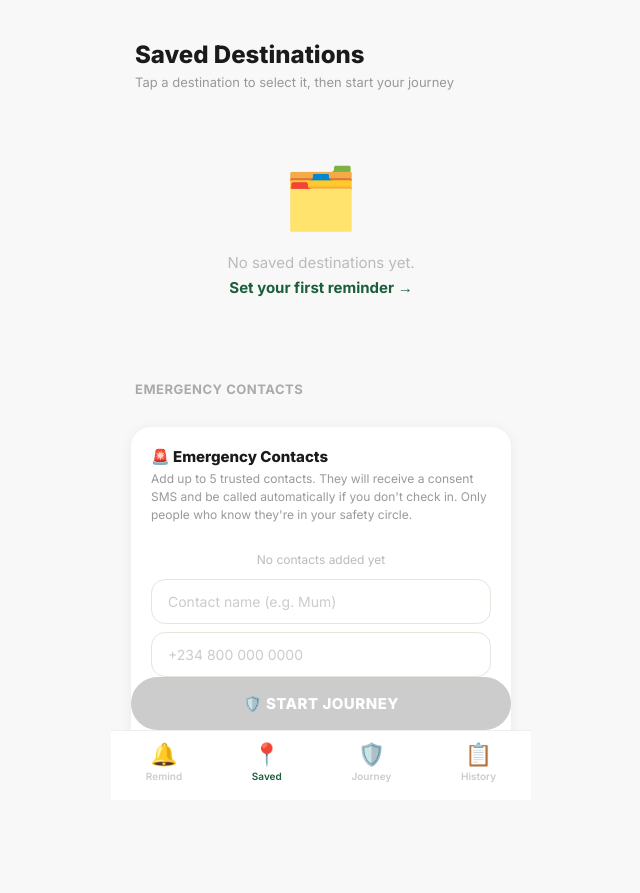
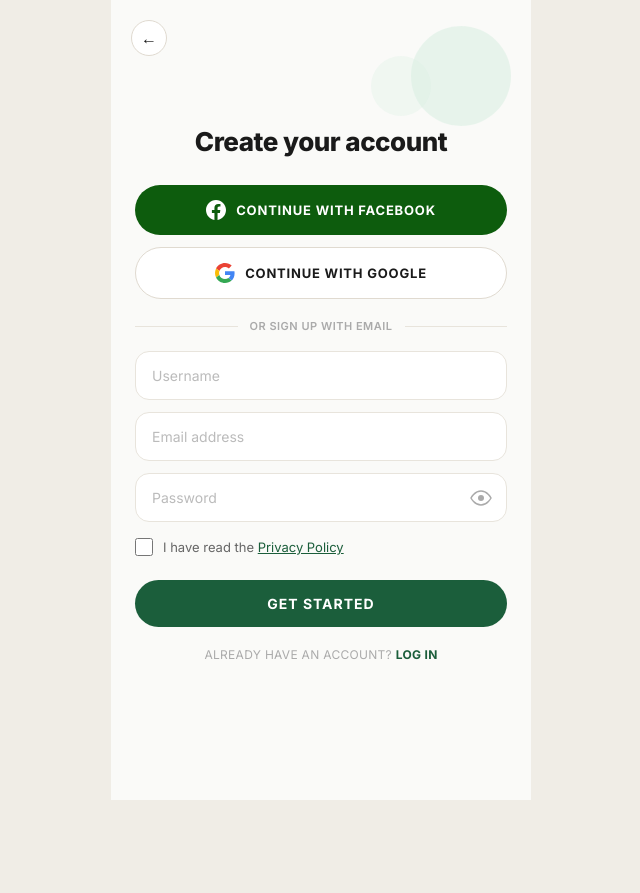
Before and after one commit to fathia132/SafeRoute, a Flask app: page /saved in a window 1280 px wide. Shown: the whole page, without its empty margins (319-959 px from the left). After the commit the page ends 800 px from the top, so only its background shows below. Run offline with Flask 3, Linux system fonts and the light colour scheme; a user stored in the database is signed in; data that the repository does not hold is empty.

Commit message:
Update saved.html

```diff
--- a/templates/saved.html
+++ b/templates/saved.html
@@ -3,261 +3,141 @@
 <head>
 <meta charset="UTF-8"/>
 <meta name="viewport" content="width=device-width, initial-scale=1.0"/>
-<title>Saved – SafeRoute</title>
+<title>Create Account – SafeRoute</title>
+<link rel="preconnect" href="https://fonts.googleapis.com"/>
 <link href="https://fonts.googleapis.com/css2?family=Inter:wght@400;500;600;700;800&display=swap" rel="stylesheet"/>
 <style>
 *,*::before,*::after{margin:0;padding:0;box-sizing:border-box}
-body{font-family:'Inter',sans-serif;background:#F8F8F8;min-height:100vh;display:flex;justify-content:center}
-.page{width:100%;max-width:420px;min-height:100vh;background:#F8F8F8;padding-bottom:140px}
-
-/* HEADER */
-.page-header{padding:40px 24px 8px}
-.page-header h1{font-size:24px;font-weight:800;color:#1A1A1A;margin-bottom:4px}
-.page-header p{font-size:13px;color:#999;line-height:1.5}
-
-/* HINT BAR */
-.hint-bar{margin:14px 20px 0;background:#E8F5EE;border-radius:14px;padding:12px 16px;font-size:13px;color:#1B5E3B;font-weight:600;display:none;text-align:center}
-.hint-bar.show{display:block}
-
-/* SECTION LABEL */
-.section-label{padding:20px 24px 10px;font-size:13px;font-weight:700;color:#AAAAAA;letter-spacing:0.5px;text-transform:uppercase}
-
-/* REMINDER CARDS */
-.reminder-list{padding:0 20px;display:flex;flex-direction:column;gap:12px}
-.reminder-card{background:white;border-radius:20px;padding:16px 18px;box-shadow:0 2px 14px rgba(0,0,0,0.06);display:flex;align-items:center;gap:14px;cursor:pointer;border:2.5px solid transparent;transition:all 0.2s;-webkit-tap-highlight-color:transparent}
-.reminder-card:active{transform:scale(0.97)}
-.reminder-card.selected{border-color:#1B5E3B;box-shadow:0 4px 20px rgba(27,94,59,0.15)}
-.card-icon{width:48px;height:48px;border-radius:14px;background:#F0FAF4;display:flex;align-items:center;justify-content:center;font-size:24px;flex-shrink:0;transition:background 0.2s}
-.reminder-card.selected .card-icon{background:#1B5E3B}
-.card-details{flex:1;min-width:0}
-.card-dest{font-size:15px;font-weight:700;color:#1A1A1A;white-space:nowrap;overflow:hidden;text-overflow:ellipsis;margin-bottom:3px}
-.card-time{font-size:13px;color:#555;font-weight:500}
-.card-days{font-size:11px;color:#BBBBBB;margin-top:3px}
-.card-right{display:flex;flex-direction:column;align-items:center;gap:10px;flex-shrink:0}
-.tick{width:24px;height:24px;border-radius:50%;background:#1B5E3B;color:white;display:none;align-items:center;justify-content:center;font-size:13px;font-weight:800}
-.reminder-card.selected .tick{display:flex}
-.del-btn{background:none;border:none;font-size:20px;cursor:pointer;color:#DDDDDD;line-height:1;padding:2px;-webkit-tap-highlight-color:transparent}
-
-/* EMPTY */
-.empty-state{text-align:center;padding:60px 24px;color:#BBBBBB}
-.empty-state .ei{font-size:60px;margin-bottom:16px}
-.empty-state p{font-size:15px;line-height:1.7}
-.empty-state a{color:#1B5E3B;font-weight:700;text-decoration:none}
-
-/* EMERGENCY CARD */
-.emergency-card{margin:20px 20px 0;background:white;border-radius:20px;padding:20px;box-shadow:0 2px 14px rgba(0,0,0,0.06)}
-.emergency-card h3{font-size:15px;font-weight:800;color:#1A1A1A;margin-bottom:4px;display:flex;align-items:center;gap:8px}
-.emergency-card .sub{font-size:12px;color:#999;margin-bottom:16px;line-height:1.5}
-.contact-item{display:flex;align-items:center;gap:12px;background:#F8F8F8;border-radius:14px;padding:12px 14px;margin-bottom:8px}
-.contact-avatar{width:38px;height:38px;border-radius:50%;background:#E8F5EE;display:flex;align-items:center;justify-content:center;font-size:18px;flex-shrink:0}
-.contact-info{flex:1;min-width:0}
-.contact-name{font-size:13px;font-weight:700;color:#1A1A1A}
-.contact-num{font-size:12px;color:#888;margin-top:1px}
-.no-contacts{font-size:12px;color:#BBBBBB;text-align:center;padding:12px 0}
-
-/* INPUTS */
-.field-group{display:flex;flex-direction:column;gap:8px;margin-bottom:12px}
-.inp{width:100%;padding:13px 16px;border:1.5px solid #E8E4DC;border-radius:14px;font-size:14px;font-family:'Inter',sans-serif;background:white;color:#1A1A1A;outline:none;transition:border-color 0.2s;-webkit-appearance:none}
-.inp::placeholder{color:#CCCCCC}
-.inp:focus{border-color:#1B5E3B}
-
-/* BUTTONS */
-.btn-green{width:100%;padding:14px;background:#1B5E3B;color:white;border:none;border-radius:50px;font-size:13px;font-weight:700;letter-spacing:0.5px;font-family:'Inter',sans-serif;cursor:pointer;transition:opacity 0.15s;-webkit-tap-highlight-color:transparent}
-.btn-green:active{opacity:0.85}
-
-/* STICKY FOOTER */
-.sticky-footer{position:fixed;bottom:70px;left:50%;transform:translateX(-50%);width:calc(100% - 40px);max-width:380px;z-index:50}
-.btn-start{width:100%;padding:17px;background:#1B5E3B;color:white;border:none;border-radius:50px;font-size:15px;font-weight:800;letter-spacing:0.5px;font-family:'Inter',sans-serif;cursor:pointer;box-shadow:0 8px 24px rgba(27,94,59,0.35);transition:all 0.2s;-webkit-tap-highlight-color:transparent}
-.btn-start:disabled{background:#CCCCCC;box-shadow:none;cursor:not-allowed}
-.btn-start:not(:disabled):active{transform:scale(0.97)}
-
-/* BOTTOM NAV */
-.bottom-nav{position:fixed;bottom:0;left:50%;transform:translateX(-50%);width:100%;max-width:420px;background:white;display:flex;justify-content:space-around;padding:10px 0 18px;border-top:1px solid #EEEEEE;z-index:100}
-.bottom-nav a{display:flex;flex-direction:column;align-items:center;gap:3px;text-decoration:none;color:#CCCCCC;font-size:10px;font-weight:600;-webkit-tap-highlight-color:transparent}
-.bottom-nav a.active{color:#1B5E3B}
-.bottom-nav .ni{font-size:22px}
-
-/* TOAST */
-#toast{position:fixed;bottom:150px;left:50%;transform:translateX(-50%) translateY(16px);background:#1A1A1A;color:white;padding:12px 24px;border-radius:50px;font-size:13px;opacity:0;transition:all 0.3s;z-index:999;pointer-events:none;white-space:nowrap;font-family:'Inter',sans-serif}
+body{font-family:'Inter',sans-serif;background:#F0EDE6;min-height:100vh;display:flex;align-items:flex-start;justify-content:center}
+.page{width:100%;max-width:420px;min-height:100vh;background:#FAFAF8;position:relative}
+.page-header{padding:20px 20px 0}
+.back-btn{width:36px;height:36px;border-radius:50%;border:1.5px solid #E0DAD0;background:white;display:inline-flex;align-items:center;justify-content:center;text-decoration:none;color:#1A1A1A;font-size:16px;cursor:pointer}
+.blob-wrap{position:relative;height:60px;overflow:visible}
+.blob{position:absolute;border-radius:50%;background:#D6EDE0;opacity:0.5}
+.blob-1{width:100px;height:100px;top:-30px;right:20px}
+.blob-2{width:60px;height:60px;top:0px;right:100px;opacity:0.3}
+.signup-wrap{padding:10px 24px 48px}
+h2{font-size:26px;font-weight:800;color:#1A1A1A;margin-bottom:28px;text-align:center;letter-spacing:-0.5px}
+.btn{width:100%;padding:15px 20px;border:none;border-radius:50px;font-size:13px;font-weight:700;letter-spacing:0.8px;cursor:pointer;display:flex;align-items:center;justify-content:center;gap:10px;transition:opacity 0.15s,transform 0.15s;font-family:'Inter',sans-serif}
+.btn:active{transform:scale(0.97);opacity:0.9}
+.btn-facebook{background:rgb(13,92,13);color:white;margin-bottom:12px}
+.btn-google{background:white;color:#1A1A1A;border:1.5px solid #E0DAD0;margin-bottom:4px}
+.divider{display:flex;align-items:center;gap:12px;margin:20px 0 18px;color:#AAAAAA;font-size:11px;font-weight:600;letter-spacing:0.5px}
+.divider::before,.divider::after{content:'';flex:1;height:1px;background:#E8E4DC}
+.input-wrap{position:relative;margin-bottom:12px}
+.input-wrap input{width:100%;padding:15px 44px 15px 16px;border:1.5px solid #E8E4DC;border-radius:14px;font-size:14px;font-family:'Inter',sans-serif;background:white;color:#1A1A1A;outline:none;transition:border-color 0.2s;-webkit-appearance:none}
+.input-wrap input::placeholder{color:#BBBBBB}
+.input-wrap input:focus{border-color:#1B5E3B}
+.input-wrap input.valid{border-color:#2E7D52}
+.check-icon{position:absolute;right:16px;top:50%;transform:translateY(-50%);color:#2E7D52;font-size:16px;font-weight:700;display:none}
+.input-wrap input.valid~.check-icon{display:block}
+.eye-icon{position:absolute;right:14px;top:50%;transform:translateY(-50%);cursor:pointer;width:24px;height:24px;user-select:none;display:flex;align-items:center;justify-content:center}
+.privacy-row{display:flex;align-items:center;gap:10px;font-size:13px;color:#666;margin:16px 0 24px}
+.privacy-row input[type=checkbox]{width:18px;height:18px;border-radius:4px;accent-color:#1B5E3B;cursor:pointer;flex-shrink:0}
+.privacy-row a{color:#1B5E3B;text-decoration:underline}
+.btn-primary{background:#1B5E3B;color:white;font-size:14px;font-weight:700;letter-spacing:1px}
+.signin-link{text-align:center;font-size:12px;color:#AAAAAA;margin-top:20px;letter-spacing:0.3px}
+.signin-link a{color:#1B5E3B;font-weight:700;text-decoration:none}
+#toast{position:fixed;bottom:32px;left:50%;transform:translateX(-50%) translateY(16px);background:#1A1A1A;color:white;padding:12px 24px;border-radius:50px;font-size:13px;opacity:0;transition:all 0.3s;z-index:999;pointer-events:none;white-space:nowrap;font-family:'Inter',sans-serif}
 #toast.show{opacity:1;transform:translateX(-50%) translateY(0)}
 </style>
 </head>
 <body>
 <div class="page">
-
   <div class="page-header">
-    <h1>Saved Destinations</h1>
-    <p>Tap a destination to select it, then start your journey</p>
+    <a href="/" class="back-btn">←</a>
   </div>
-
-  <div class="hint-bar" id="hintBar">✅ Destination selected — tap Start Journey below</div>
-
-  {% if reminders %}
-  <div class="section-label">YOUR SAVED PLACES</div>
-  <div class="reminder-list">
-    {% for r in reminders %}
-    <div class="reminder-card" id="card-{{r.id}}"
-      onclick="selectCard({{r.id}}, '{{r.destination}}', {{r.hour}}, {{r.minute}}, '{{r.period}}')">
-      <div class="card-icon">📍</div>
-      <div class="card-details">
-        <div class="card-dest">{{r.destination}}</div>
-        <div class="card-time">{{r.hour}}:{{ '%02d'|format(r.minute) }} {{r.period}}</div>
-        <div class="card-days">{{r.days.replace(',', ' · ')}}</div>
-      </div>
-      <div class="card-right">
-        <div class="tick">✓</div>
-        <button class="del-btn" onclick="deleteCard(event, {{r.id}})">🗑️</button>
-      </div>
+  <div class="blob-wrap">
+    <div class="blob blob-1"></div>
+    <div class="blob blob-2"></div>
+  </div>
+  <div class="signup-wrap">
+    <h2>Create your account</h2>
+    <button class="btn btn-facebook" onclick="window.location='/auth/facebook'">
+      <svg width="20" height="20" fill="white" viewBox="0 0 24 24">
+        <path d="M24 12.073C24 5.404 18.627 0 12 0S0 5.404 0 12.073C0 18.1 4.388 23.094 10.125 24v-8.437H7.078v-3.49h3.047V9.41c0-3.025 1.792-4.697 4.533-4.697 1.312 0 2.686.236 2.686.236v2.97h-1.513c-1.491 0-1.956.93-1.956 1.886v2.267h3.328l-.532 3.49h-2.796V24C19.612 23.094 24 18.1 24 12.073z"/>
+      </svg>
+      CONTINUE WITH FACEBOOK
+    </button>
+    <button class="btn btn-google" onclick="window.location='/auth/google'">
+      <svg width="20" height="20" viewBox="0 0 48 48">
+        <path fill="#EA4335" d="M24 9.5c3.54 0 6.71 1.22 9.21 3.6l6.85-6.85C35.9 2.38 30.47 0 24 0 14.62 0 6.51 5.38 2.56 13.22l7.98 6.19C12.43 13.72 17.74 9.5 24 9.5z"/>
+        <path fill="#4285F4" d="M46.98 24.55c0-1.57-.15-3.09-.38-4.55H24v9.02h12.94c-.58 2.96-2.26 5.48-4.78 7.18l7.73 6c4.51-4.18 7.09-10.36 7.09-17.65z"/>
+        <path fill="#FBBC05" d="M10.53 28.59c-.48-1.45-.76-2.99-.76-4.59s.27-3.14.76-4.59l-7.98-6.19C.92 16.46 0 20.12 0 24c0 3.88.92 7.54 2.56 10.78l7.97-6.19z"/>
+        <path fill="#34A853" d="M24 48c6.48 0 11.93-2.13 15.89-5.81l-7.73-6c-2.15 1.45-4.92 2.3-8.16 2.3-6.26 0-11.57-4.22-13.47-9.91l-7.98 6.19C6.51 42.62 14.62 48 24 48z"/>
+      </svg>
+      CONTINUE WITH GOOGLE
+    </button>
+    <div class="divider">OR SIGN UP WITH EMAIL</div>
+    <div class="input-wrap">
+      <input type="text" id="name" placeholder="Username" oninput="validate(this)" autocomplete="username"/>
+      <span class="check-icon">✓</span>
     </div>
-    {% endfor %}
+    <div class="input-wrap">
+      <input type="email" id="email" placeholder="Email address" oninput="validate(this)" autocomplete="email"/>
+      <span class="check-icon">✓</span>
+    </div>
+    <div class="input-wrap">
+      <input type="password" id="password" placeholder="Password" autocomplete="new-password"/>
+      <span class="eye-icon" id="eyeToggle" onclick="togglePassword()">
+        <svg width="22" height="22" viewBox="0 0 22 22" fill="none">
+          <path d="M1 11C1 11 4.5 4 11 4C17.5 4 21 11 21 11C21 11 17.5 18 11 18C4.5 18 1 11 1 11Z" stroke="#AAAAAA" stroke-width="1.5" stroke-linecap="round" fill="white"/>
+          <circle cx="11" cy="11" r="3" fill="#AAAAAA" id="eyePupil"/>
+          <path id="eyeLid" d="M1 11C4.5 4 17.5 4 21 11" stroke="white" stroke-width="7" stroke-linecap="round" fill="none" style="display:none"/>
+          <path id="eyeLash" d="M1 11C4.5 4 17.5 4 21 11" stroke="#AAAAAA" stroke-width="1.5" stroke-linecap="round" fill="none" style="display:none"/>
+          <line id="eyeStrike" x1="3" y1="19" x2="19" y2="3" stroke="#AAAAAA" stroke-width="1.5" stroke-linecap="round" style="display:none"/>
+        </svg>
+      </span>
+    </div>
+    <div class="privacy-row">
+      <input type="checkbox" id="privacy"/>
+      <label for="privacy">I have read the <a href="/privacy">Privacy Policy</a></label>
+    </div>
+    <button class="btn btn-primary" onclick="doSignup()">GET STARTED</button>
+    <p class="signin-link">ALREADY HAVE AN ACCOUNT? <a href="/signin">LOG IN</a></p>
   </div>
-  {% else %}
-  <div class="empty-state">
-    <div class="ei">🗂️</div>
-    <p>No saved destinations yet.<br/><a href="/reminders">Set your first reminder →</a></p>
-  </div>
-  {% endif %}
-
-  <!-- EMERGENCY CONTACTS -->
-  <div class="section-label">EMERGENCY CONTACTS</div>
-  <div class="emergency-card">
-    <h3>🚨 Emergency Contacts</h3>
-    <p class="sub">Add up to 5 trusted contacts. They will receive a consent SMS and be called automatically if you don't check in. Only people who know they're in your safety circle.</p>
-
-    <div id="contactList"></div>
-
-    <div class="field-group">
-      <input class="inp" type="text" id="cName" placeholder="Contact name (e.g. Mum)" autocomplete="off"/>
-      <input class="inp" type="tel" id="cNum" placeholder="+234 800 000 0000" autocomplete="tel"/>
-    </div>
-    <button class="btn-green" onclick="addContact()">+ ADD CONTACT</button>
-  </div>
-
 </div>
-
-<!-- STICKY START BUTTON -->
-<div class="sticky-footer">
-  <button class="btn-start" id="startBtn" onclick="startJourney()" disabled>🛡️ START JOURNEY</button>
-</div>
-
-<nav class="bottom-nav">
-  <a href="/reminders"><span class="ni">🔔</span>Remind</a>
-  <a href="/saved" class="active"><span class="ni">📍</span>Saved</a>
-  <a href="/journey"><span class="ni">🛡️</span>Journey</a>
-  <a href="/history"><span class="ni">📋</span>History</a>
-</nav>
 <div id="toast"></div>
-
 <script>
-// ── STATE ──
-let selId = null, selDest = '', selHour = 0, selMin = 0, selPeriod = 'AM';
-let contacts = JSON.parse(localStorage.getItem('srContacts') || '[]');
-
-// ── TOAST ──
-function toast(msg) {
-  const t = document.getElementById('toast');
-  t.textContent = msg;
+function validate(input){input.classList.toggle('valid',input.value.trim().length>0)}
+let passwordVisible=false;
+function togglePassword(){
+  passwordVisible=!passwordVisible;
+  document.getElementById('password').type=passwordVisible?'text':'password';
+  document.getElementById('eyePupil').style.display=passwordVisible?'none':'block';
+  document.getElementById('eyeLid').style.display=passwordVisible?'block':'none';
+  document.getElementById('eyeLash').style.display=passwordVisible?'block':'none';
+}
+function showToast(msg){
+  const t=document.getElementById('toast');
+  t.textContent=msg;
   t.classList.add('show');
-  setTimeout(() => t.classList.remove('show'), 3000);
+  setTimeout(()=>t.classList.remove('show'),3000);
 }
-
-// ── SELECT CARD ──
-function selectCard(id, dest, hour, min, period) {
-  document.querySelectorAll('.reminder-card').forEach(c => c.classList.remove('selected'));
-  if (selId === id) {
-    selId = null;
-    document.getElementById('startBtn').disabled = true;
-    document.getElementById('hintBar').classList.remove('show');
-    return;
+async function doSignup(){
+  const name=document.getElementById('name').value.trim();
+  const email=document.getElementById('email').value.trim();
+  const password=document.getElementById('password').value;
+  const privacy=document.getElementById('privacy').checked;
+  if(!name||!email||!password) return showToast('Please fill all fields');
+  if(!privacy) return showToast('Please accept the Privacy Policy');
+  if(password.length<6) return showToast('Password must be at least 6 characters');
+  try{
+    const res=await fetch('/signup',{
+      method:'POST',
+      headers:{'Content-Type':'application/json'},
+      body:JSON.stringify({username:name,email,password})
+    });
+    const data=await res.json();
+    if(data.success){
+      window.location='/saved';
+    } else {
+      showToast(data.message||'Signup failed');
+    }
+  } catch(e){
+    showToast('Could not connect to server');
   }
-  document.getElementById('card-' + id).classList.add('selected');
-  selId = id; selDest = dest; selHour = hour; selMin = min; selPeriod = period;
-  document.getElementById('startBtn').disabled = false;
-  document.getElementById('hintBar').classList.add('show');
 }
-
-// ── START JOURNEY ──
-function startJourney() {
-  if (!selId) return toast('Please select a destination first');
-  const p = new URLSearchParams({ dest: selDest, hour: selHour, min: selMin, period: selPeriod });
-  window.location = '/journey?' + p.toString();
-}
-
-// ── DELETE CARD ──
-async function deleteCard(e, id) {
-  e.stopPropagation();
-  if (!confirm('Delete this reminder?')) return;
-  try {
-    const r = await fetch('/api/reminders/' + id, { method: 'DELETE' });
-    const d = await r.json();
-    if (d.success) {
-      document.getElementById('card-' + id).remove();
-      if (selId === id) {
-        selId = null;
-        document.getElementById('startBtn').disabled = true;
-        document.getElementById('hintBar').classList.remove('show');
-      }
-      toast('Deleted');
-    }
-  } catch { toast('Could not delete'); }
-}
-
-// ── EMERGENCY CONTACTS ──
-function renderContacts() {
-  const list = document.getElementById('contactList');
-  if (contacts.length === 0) {
-    list.innerHTML = '<p class="no-contacts">No contacts added yet</p>';
-    return;
-  }
-  list.innerHTML = contacts.map((c, i) => `
-    <div class="contact-item">
-      <div class="contact-avatar">👤</div>
-      <div class="contact-info">
-        <div class="contact-name">${c.name}</div>
-        <div class="contact-num">${c.number}</div>
-        <div style="font-size:10px;color:#1B5E3B;margin-top:2px;font-weight:600">✅ Consent SMS sent</div>
-      </div>
-      <button onclick="removeContact(${i})" style="background:none;border:none;font-size:20px;cursor:pointer;color:#DDD;padding:4px">🗑️</button>
-    </div>
-  `).join('');
-}
-
-function addContact() {
-  if (contacts.length >= 5) return toast('Maximum 5 contacts allowed');
-  const name = document.getElementById('cName').value.trim();
-  const number = document.getElementById('cNum').value.trim();
-  if (!name) return toast('Enter a name for this contact');
-  if (!number) return toast('Enter a phone number');
-  const newContact = { name, number, confirmed: false };
-  contacts.push(newContact);
-  localStorage.setItem('srContacts', JSON.stringify(contacts));
-  document.getElementById('cName').value = '';
-  document.getElementById('cNum').value = '';
-  renderContacts();
-  // Send SMS consent message + sync to server
-  syncContacts(newContact);
-  toast(name + ' added ✅ — Consent SMS sent to them');
-}
-
-function removeContact(i) {
-  contacts.splice(i, 1);
-  localStorage.setItem('srContacts', JSON.stringify(contacts));
-  renderContacts();
-  syncContacts();
-  toast('Contact removed');
-}
-
-async function syncContacts(newContact = null) {
-  try {
-    await fetch('/api/emergency-contact', {
-      method: 'POST',
-      headers: { 'Content-Type': 'application/json' },
-      body: JSON.stringify({ contacts, new_contact: newContact })
-    });
-  } catch {}
-}
-
-renderContacts();
 </script>
 </body>
 </html>
```
